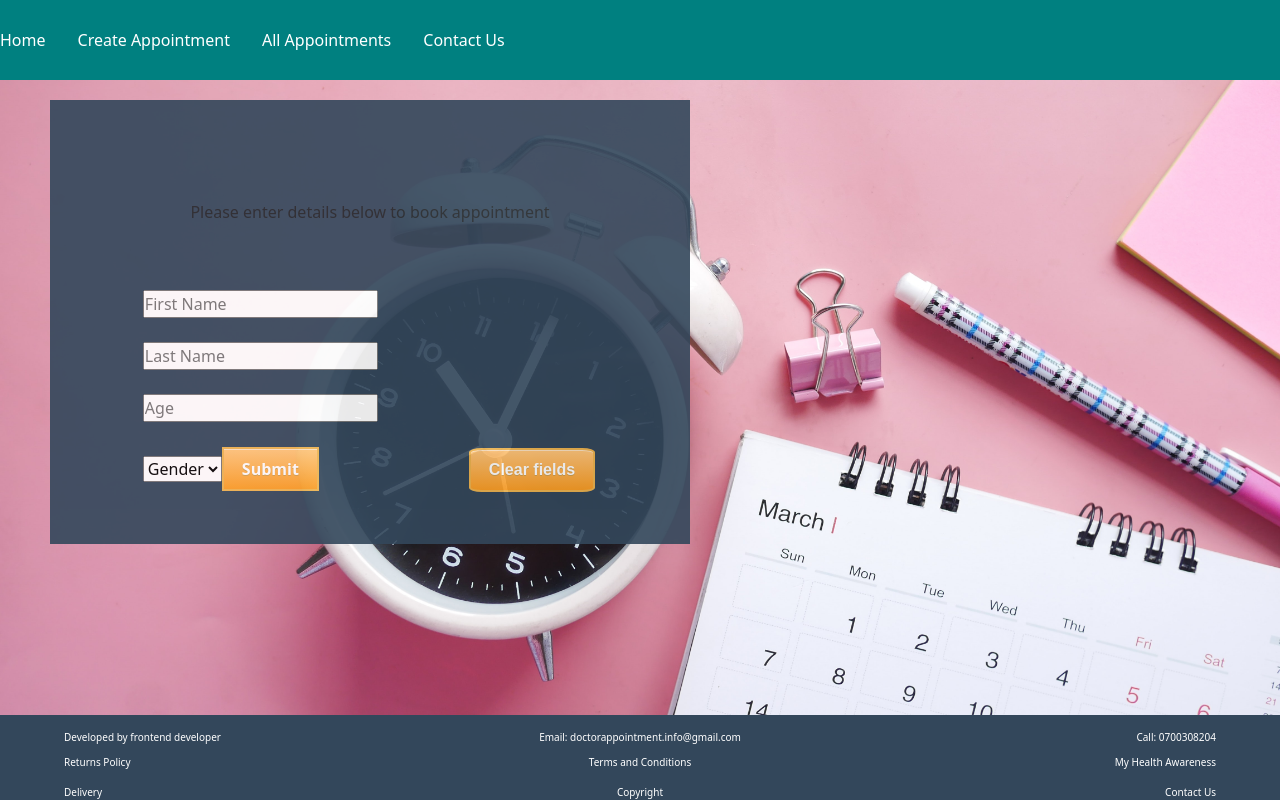
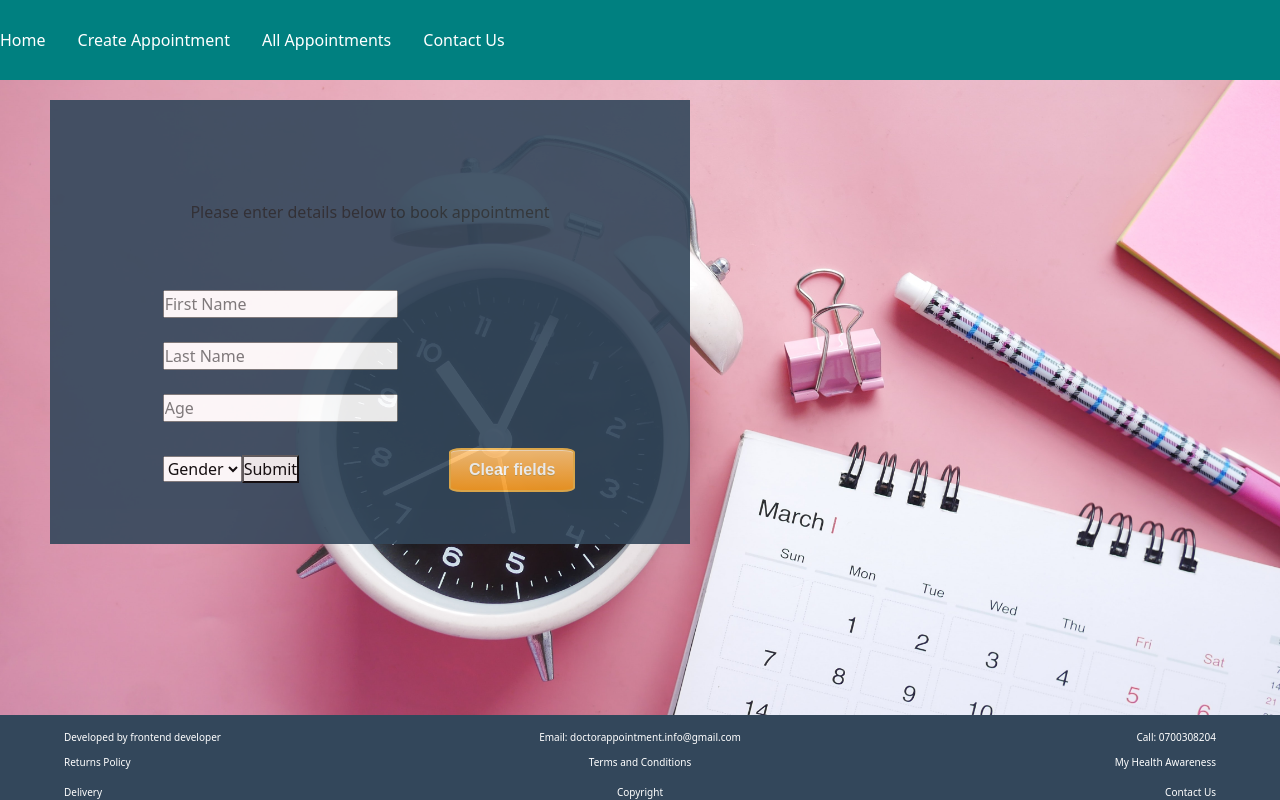
Before and after one commit to sylviaakoth/phase-3-project, a React (Create React App) app: page /appointments in a window 1280 px wide. Built offline with nearby package versions, Linux system fonts and the light colour scheme.

Commit message:
Final changes to update booking button

```diff
--- a/src/components/Caption.css
+++ b/src/components/Caption.css
@@ -12,7 +12,7 @@
   color: #fff;
 }
 #caption-image{
-  height: 336px;
+  height: 384px;
 }
 
 p{
@@ -20,3 +20,16 @@ p{
   text-decoration-color: white;
   background-color: #33475B
 }
+#appointment-button{
+  border-radius: 4px;
+  background-color: #C0C0C0;
+  border: none;
+  color: #FFFFFF;
+  text-align: center;
+  font-size: 28px;
+  padding: 20px;
+  width: 100%;
+  transition: all 0.5s;
+  cursor: pointer;
+  margin: 5px;
+}
--- a/src/components/Caption.js
+++ b/src/components/Caption.js
@@ -26,7 +26,7 @@ function Caption() {
         Book an appointment  with us for quality service.
         <br /> <br />
 
-        <button onClick={navigateToAppointments}>Book Appointment Today</button>
+        <button onClick={navigateToAppointments} id='appointment-button'>Book Appointment Today</button>
 
         <Routes>
           <Route path="/appointments" element={<Appointment />} />
--- a/src/components/Input.css
+++ b/src/components/Input.css
@@ -21,7 +21,7 @@
   border-radius: 50%;
 }
 .clear_fields {
-  box-shadow:inset 0px 1px 0px 0px #fce2c1;
+  	box-shadow:inset 0px 1px 0px 0px #fce2c1;
 	background:linear-gradient(to bottom, #ffc477 5%, #fb9e25 100%);
 	background-color:#ffc477;
 	border-radius:10%;
@@ -35,40 +35,21 @@
 	padding:8px 18px;
 	text-decoration:none;
 	text-shadow:0px 1px 0px #cc9f52;
-  margin :2px;
-  margin-left: 150px;
+	margin :2px;
+	margin-left: 150px;
 }
-
-button  {
-  box-shadow:inset 0px 1px 0px 0px #fce2c1;
-	background:linear-gradient(to bottom, #ffc477 5%, #fb9e25 100%);
-	background-color:#ffc477;
-	border-radius:10%;
-	border:2px solid #eeb44f;
-	display:inline-block;
-	cursor:pointer;
-	color:#ffffff;
-	font-family:Arial;
-	font-size:16px;
-	font-weight:bold;
-	padding:8px 18px;
-	text-decoration:none;
-	text-shadow:0px 1px 0px #cc9f52;
-  margin-left: 50px;
-}
-
-button:hover {
-  background:linear-gradient(to bottom, #44249e 5%, #264bc2 100%);
-	background-color:#3b2ace;
-}
-.button:active {
-	position:relative;
-	top:1px;
-}
-
-button1:hover {
-  background:linear-gradient(to bottom, #44249e 5%, #264bc2 100%);
-	background-color:#3b2ace;
+#appointment-button{
+  border-radius: 4px;
+  background-color: #C0C0C0;
+  border: none;
+  color: #FFFFFF;
+  text-align: center;
+  font-size: 28px;
+  padding: 20px;
+  width: 100%;
+  transition: all 0.5s;
+  cursor: pointer;
+  margin: 5px;
 }
 
 
```
